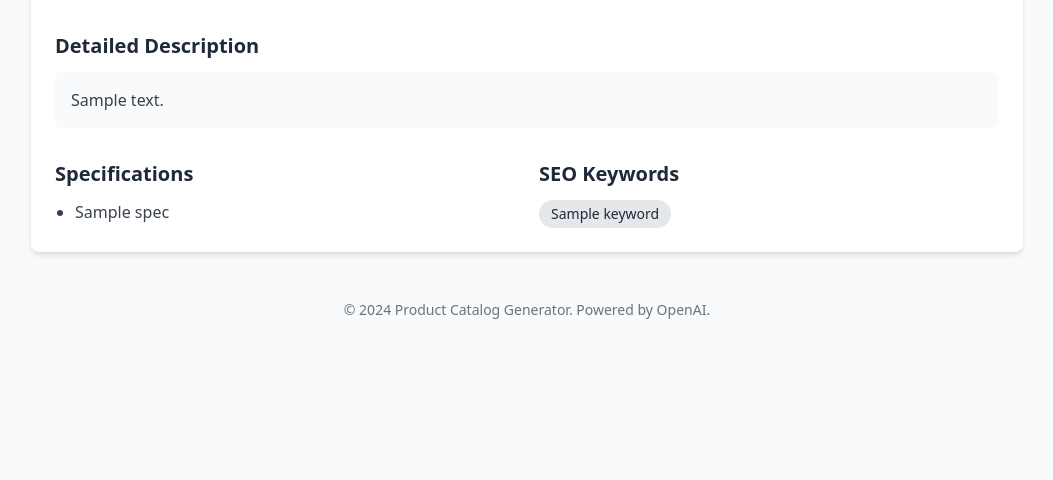
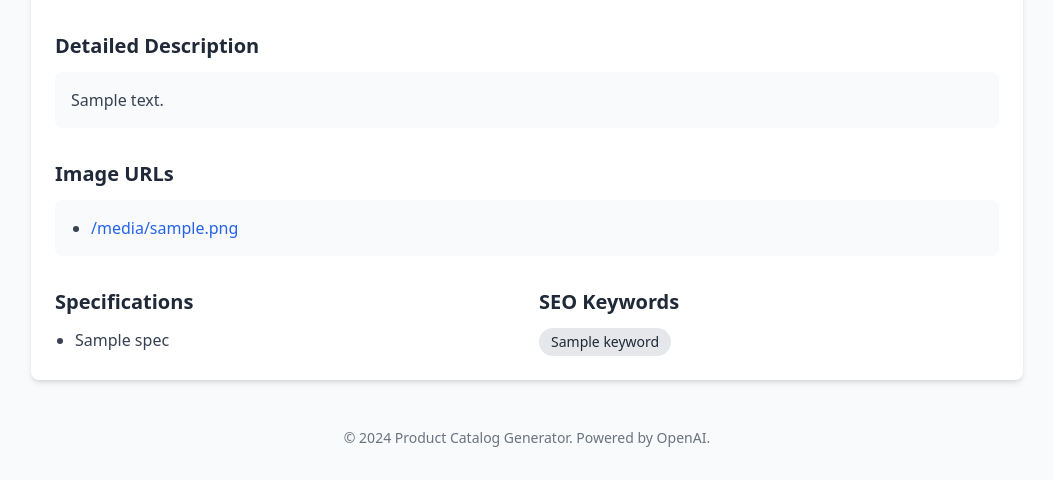
Before and after one commit to nchouhan/catalog-crafter, a Flask app: template templates/result.html in a window 1280 px wide. Shown: the part 696-1176 px from the top of the page, without its empty margins (113-1166 px from the left). Before the commit the page ends 1015 px from the top, so only its background shows below. Run offline with Flask 3, Linux system fonts and the light colour scheme; the template is opened without the code that fills it: most values are stand-ins (such as "Sample title", 1, 10 or a date in 2020); some libraries are stand-ins or nearby versions.

Commit message:
first commit

```diff
--- a/app.py
+++ b/app.py
@@ -6,7 +6,7 @@ import logging
 from datetime import datetime
 from dotenv import load_dotenv
 from werkzeug.utils import secure_filename
-from flask import Flask, render_template, request, redirect, url_for, flash, jsonify, session
+from flask import Flask, render_template, request, redirect, url_for, flash, jsonify, session, send_from_directory
 
 # Configure logging
 logging.basicConfig(level=logging.DEBUG)
@@ -106,6 +106,16 @@ def upload_product():
         # Call OpenAI API for analysis
         result = analyze_product(product_data, base64_images)
 
+        # Add image URLs to the result
+        image_urls = []
+        for image_path in saved_images:
+            filename = image_path.replace('raw/', '')
+            image_url = url_for('serve_raw_file', filename=filename, _external=True)
+            image_urls.append(image_url)
+
+        # Add image URLs to the result
+        result['image_urls'] = image_urls
+
         # Save response to JSON file
         response_file = f"response/{timestamp}.json"
         with open(response_file, 'w') as f:
@@ -154,5 +164,15 @@ def download(timestamp):
         logging.error(f"Error downloading result: {str(e)}")
         return jsonify({'error': str(e)}), 500
 
+@app.route('/response/<path:filename>')
+def serve_response_file(filename):
+    """Serve files from the response directory."""
+    return send_from_directory('response', filename)
+
+@app.route('/raw/<path:filename>')
+def serve_raw_file(filename):
+    """Serve files from the raw directory."""
+    return send_from_directory('raw', filename)
+
 if __name__ == '__main__':
     app.run(host='0.0.0.0', port=5000, debug=True)
--- a/main.py
+++ b/main.py
@@ -1,4 +1,4 @@
 from app import app
 
 if __name__ == "__main__":
-    app.run(host="0.0.0.0", port=5000, debug=True)
+    app.run(host="0.0.0.0", port=5050, debug=True)
--- a/templates/result.html
+++ b/templates/result.html
@@ -8,8 +8,14 @@
     <script src="https://cdn.tailwindcss.com"></script>
     <!-- Font Awesome for icons -->
     <link rel="stylesheet" href="https://cdnjs.cloudflare.com/ajax/libs/font-awesome/6.4.0/css/all.min.css">
+    <!-- Google Fonts -->
+    <link rel="preconnect" href="https://fonts.googleapis.com">
+    <link rel="preconnect" href="https://fonts.gstatic.com" crossorigin>
+    <link href="https://fonts.googleapis.com/css2?family=Poppins:wght@300;400;500;600;700&display=swap" rel="stylesheet">
+
     <!-- Custom CSS -->
     <link rel="stylesheet" href="{{ url_for('static', filename='css/custom.css') }}">
+
 </head>
 <body class="bg-gray-50 min-h-screen">
     <div class="container mx-auto px-4 py-8 max-w-5xl">
@@ -119,7 +125,23 @@
                             <p class="text-gray-700 whitespace-pre-line">{{ result.detailed_description }}</p>
                         </div>
                     </div>
-
+                    <!-- Image URLs (for developers) -->
+                    {% if result.image_urls %}
+                    <div class="mb-8">
+                        <h3 class="text-xl font-semibold text-gray-800 mb-3">Image URLs</h3>
+                        <div class="bg-gray-50 p-4 rounded-lg overflow-x-auto">
+                            <ul class="list-disc pl-5 space-y-1 text-gray-700">
+                                {% for url in result.image_urls %}
+                                    <li>
+                                        <a href="{{ url }}" target="_blank" class="text-blue-600 hover:underline break-all">
+                                            {{ url }}
+                                        </a>
+                                    </li>
+                                {% endfor %}
+                            </ul>
+                        </div>
+                    </div>
+                    {% endif %}
                     <!-- Specifications and SEO Keywords -->
                     <div class="grid grid-cols-1 md:grid-cols-2 gap-6">
                         <div>
```
Also changed, not shown: requirements.txt (added, +10 -0 lines), README.md (added), generated-icon.png (added), 1 other file.
